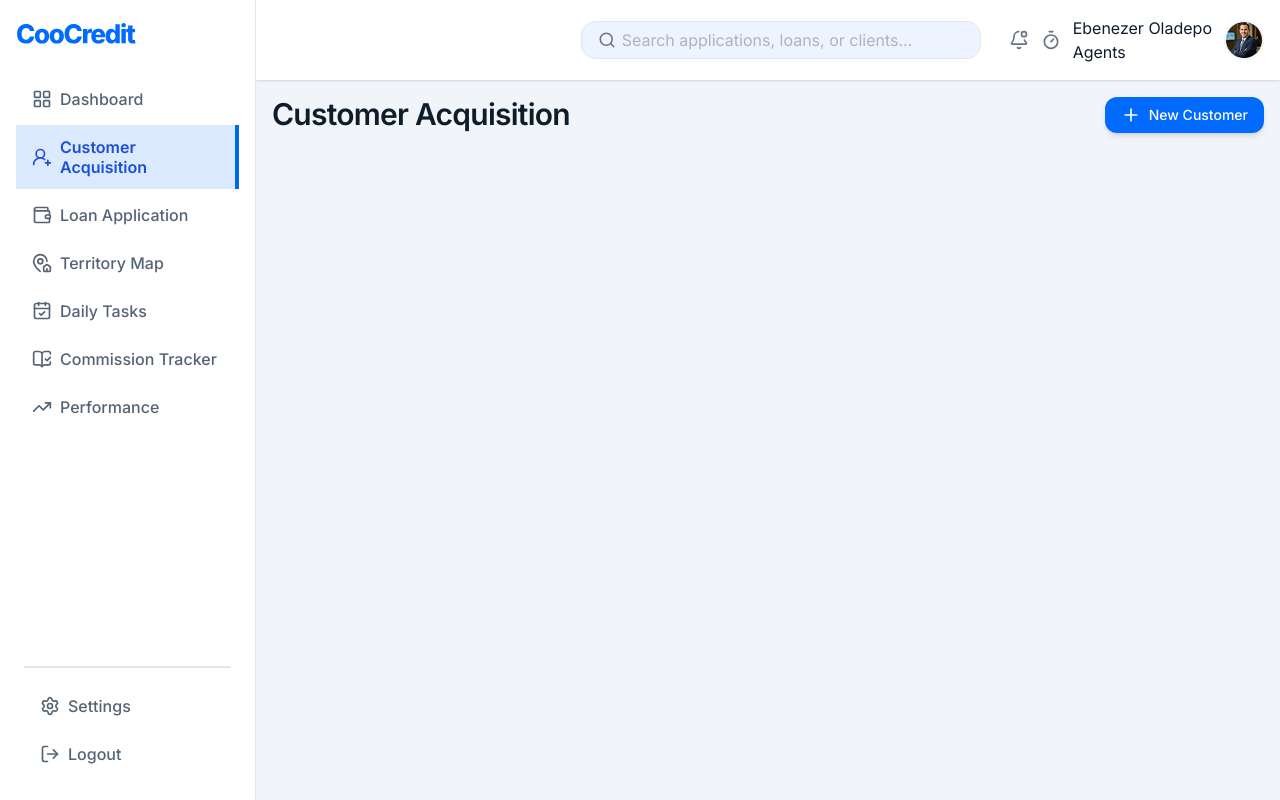
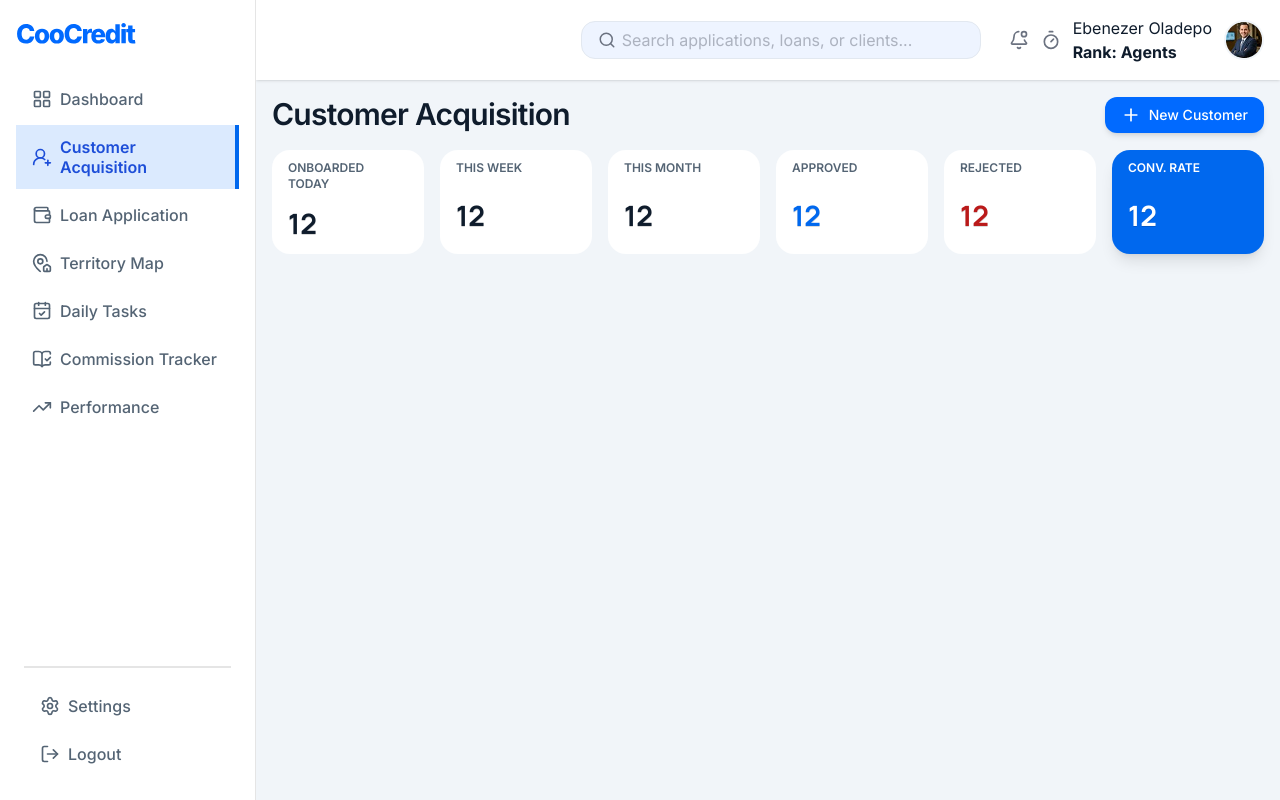
Before and after one commit to Banicoop/coocredit-business, a Next.js app: page /agents/customers in a window 1280 px wide. Built offline with nearby package versions, Linux system fonts and the light colour scheme; a web font is replaced by a local one.

Commit message:
implement agents customer section widget

```diff
--- a/src/app/(dashboard)/_components/Topbar.tsx
+++ b/src/app/(dashboard)/_components/Topbar.tsx
@@ -22,7 +22,7 @@ const Topbar = () => {
           <div className="flex items-center gap-3 w-auto h-auto">
              <BellDot size={20} className='text-[#6B7280] cursor-pointer'/>
              <Timer size={20} className='text-[#6B7280] cursor-pointer'/>
-              <ColItem item1={user?.name} item2={user?.role}className2='capitalize' />
+              <ColItem item1={user?.name} item2={`Rank: ${user?.role}`} className2='capitalize font-bold' />
 
               <Image src={user1} alt='USER' width={40} height={40} loading='eager'/>
           </div>
--- /dev/null
+++ b/src/app/(dashboard)/agents/(main)/customers/_sections/CustHeader.tsx
@@ -0,0 +1,34 @@
+import Button from '@/components/primitives/buttons/Button';
+import Typography from '@/components/primitives/Typography';
+import { PageHeader } from '@/components/ui/PageHeader'
+import { Flex, Grid, HStack } from '@/components/ui/ui-layout';
+import { Plus } from 'lucide-react';
+
+const Card = ({label, val, textColor, textColor1, className='bg-white'}: {label: string, val: number, textColor?: string, className?: string, textColor1?: string}) => (
+    <Grid className={`px-4 py-2.5 gap-2.5 rounded-xl ${className}`}>
+        <Typography className={`text-xs uppercase font-semibold ${textColor1}`} color='primary'>{label}</Typography>
+        <Typography className={`text-[28px] text-shadow-2xs ${textColor}`} weight='bold' font='manrope'>{val}</Typography>
+    </Grid>
+)
+
+const CustHeader = () => {
+  return (
+    <Grid className="gap-4">
+        <Flex className='items-center justify-between w-full'>
+            <PageHeader title='Customer Acquisition'/>
+            <Button variant='primary' startIcon={<Plus size={20}/>}>New Customer</Button>
+        </Flex>
+
+        <Grid className='gap-4 grid-cols-2 md:grid-cols-3 lg:grid-cols-6'>
+            <Card label='ONBOARDED TODAY' val={12} />
+            <Card label='This week' val={12} />
+            <Card label='This month' val={12} />
+            <Card label='approved' val={12} textColor='text-primary'/>
+            <Card label='rejected' val={12} textColor='text-[#BA1A1A]'/>
+            <Card className='bg-primary shadow-lg' label='conv. rate' val={12} textColor='text-white' textColor1='text-white'/>
+        </Grid>
+    </Grid>
+  )
+}
+
+export default CustHeader;
--- a/src/app/(dashboard)/agents/(main)/customers/page.tsx
+++ b/src/app/(dashboard)/agents/(main)/customers/page.tsx
@@ -1,16 +1,9 @@
-import Button from '@/components/primitives/buttons/Button';
-import { PageHeader } from '@/components/ui/PageHeader'
-import { Flex } from '@/components/ui/ui-layout';
-import { Plus } from 'lucide-react';
-import React from 'react'
+import CustHeader from './_sections/CustHeader';
 
 const AgentsCustomersPage = () => {
   return (
     <main className='grid gap-5'>
-      <Flex className='items-center justify-between w-full'>
-        <PageHeader title='Customer Acquisition'/>
-        <Button variant='primary' startIcon={<Plus size={20}/>}>New Customer</Button>
-      </Flex>
+      <CustHeader/>
     </main>
   )
 }
--- a/src/app/(dashboard)/agents/_sections/LoanPipeline.tsx
+++ b/src/app/(dashboard)/agents/_sections/LoanPipeline.tsx
@@ -1,7 +1,7 @@
 import Typography from '@/components/primitives/Typography'
 import { ColItem } from '@/components/ui/PageHeader';
 import { Flex, FlexCol, Grid } from '@/components/ui/ui-layout'
-import { Activity, Award, ChartNoAxesColumn } from 'lucide-react';
+import { Award, ChartNoAxesColumn } from 'lucide-react';
 import React from 'react';
 
 const Pipe = ({className, num, numClassName, label}: {className: string, num: number, numClassName: string, label: string}) => {
--- a/src/app/layout.tsx
+++ b/src/app/layout.tsx
@@ -45,7 +45,7 @@ export const metadata: Metadata = {
   keywords: [
     'CooCredit', 'Loans', 'Loan', 'Micro Credit', 'Credit', 'Business', 'Transacion'
   ],
-  // metadataBase: new URL('https://')
+  metadataBase: new URL('https://coocredit-business.netlify.app/')
 };
 
 export default function RootLayout({
```
